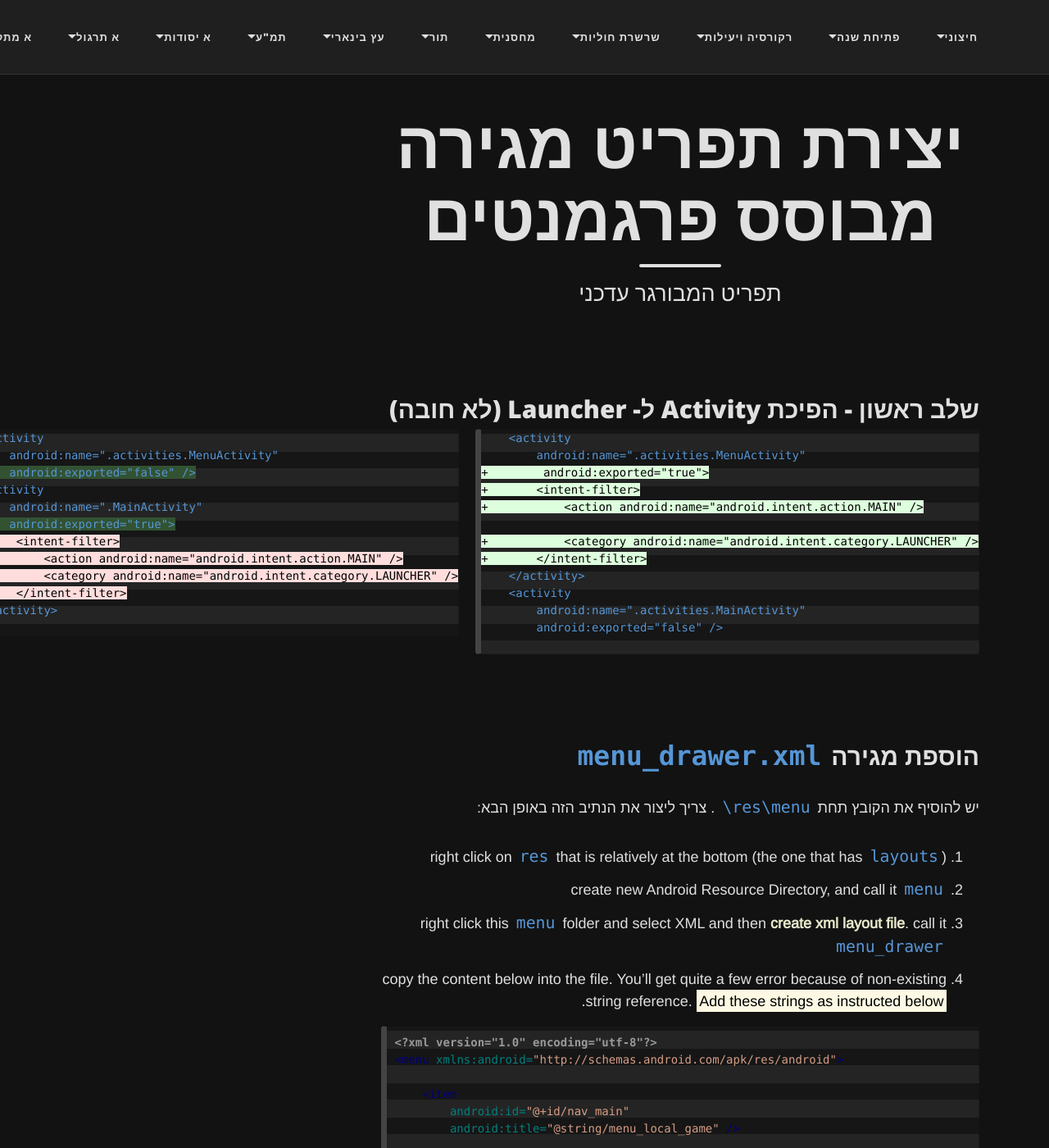
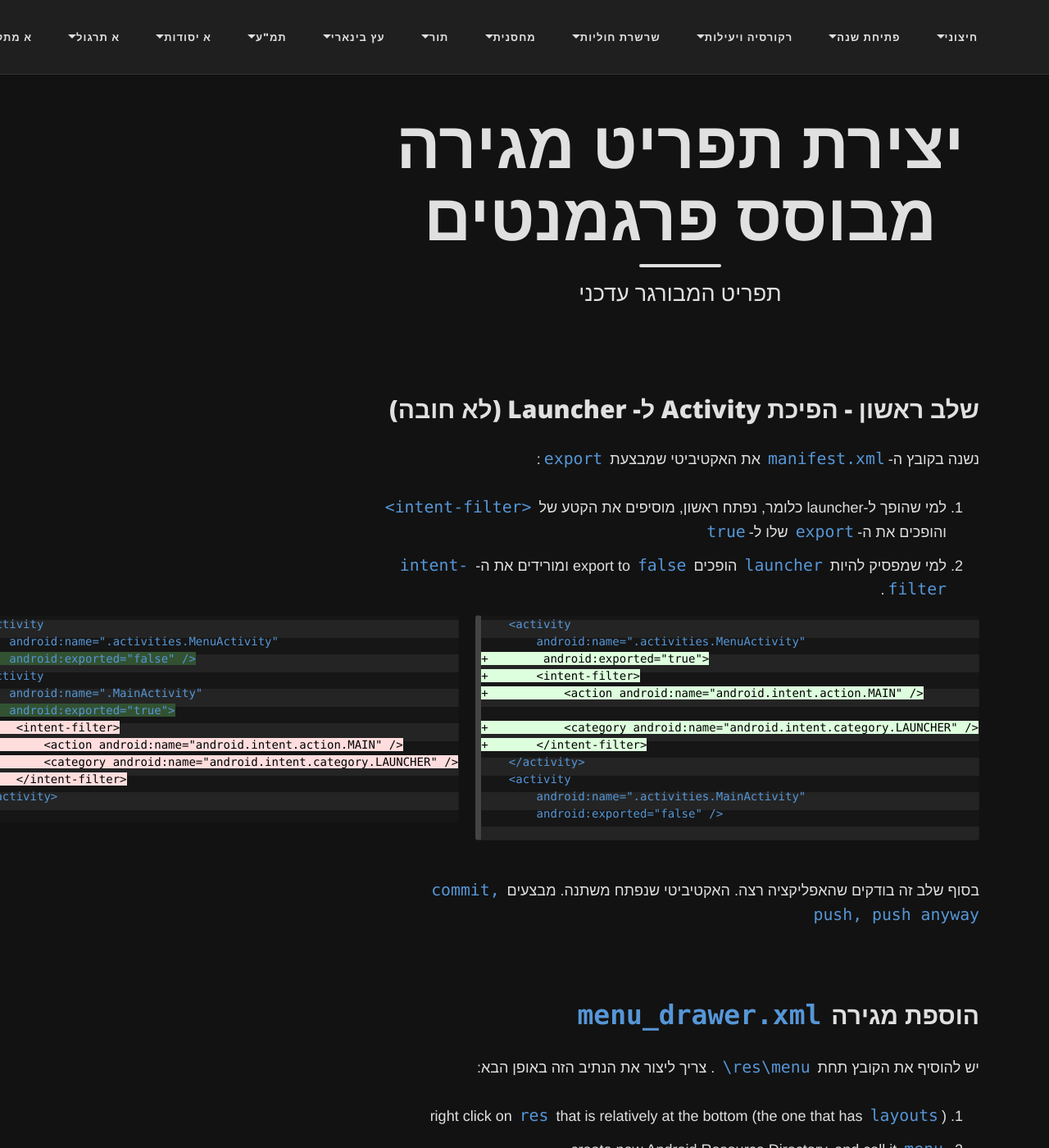
Before and after one commit to 3strategy/BeautifulMivney, a Jekyll site: the page built from android/projectSteps/014a.creatingFragmentsMenu.md, in a window 1280 px wide and 1400 px high. Shown: the whole window at 82% size. Built offline with Jekyll 4.4.1, drawn with Linux system fonts in a browser that asks for light colours; comment, search, counter and statistics services are not loaded; some of the changed text lies outside the part shown.

Commit message:
update 014a 014b

```diff
--- a/android/projectSteps/014a.creatingFragmentsMenu.md
+++ b/android/projectSteps/014a.creatingFragmentsMenu.md
@@ -8,6 +8,10 @@ lang: en
 
 
 ## שלב ראשון - הפיכת Activity ל- Launcher (לא חובה)
+
+נשנה בקובץ ה-`manifest.xml` את האקטיביטי שמבצעת `export`:
+1. למי שהופך ל-launcher כלומר, נפתח ראשון, מוסיפים את הקטע של `<intent-filter>` והופכים את ה-`export` שלו ל-`true`
+2. למי שמפסיק להיות `launcher` הופכים export to `false` ומורידים את ה- `intent-filter`.
 
 <div class="two-columns">
 
@@ -47,6 +51,8 @@ lang: en
 
 </div>
 </div>
+
+בסוף שלב זה בודקים שהאפליקציה רצה. האקטיביטי שנפתח משתנה. מבצעים `commit, push, push anyway`
 
 ## הוספת מגירה `menu_drawer.xml`
 
@@ -243,3 +249,8 @@ import com.google.android.material.navigation.NavigationView;
  בשלב זה נותר רק לחזור לקובץ `MenuActivity.Java` ולגלות שהנסיון להפעיל Intent (מה שהולך להריץ את MainActivity) עדיין מופיע באדום.
 
  אם תשימו את העכבר על זה תוכלו להוסיף באופן אוטומטי `import` למחלקה, ואז לא יהיו יותר הערות באדום.
+
+
+**בסוף שלב זה:** ==בודקים שהאפליקציה רצה.== נוצר תפריט **המבורגר פעיל.** מבצעים `commit, push, push anyway`
+
+[סוכן ללמידת אנדרואיד. בקשו ממנו להדריך אתכם על תפריט מגירה ופרגמנטים](https://gemini.google.com/gem/1ZZQ7XwCaYxGva5JP0V8MjMAoYjSxdmcg?usp=sharing)
```
Also changed, not shown: other parts of android/projectSteps/014a.creatingFragmentsMenu.md (+1 -1 lines), android/projectSteps/014b.AddingFragmentsToMenu.md (+4 -0 lines).
